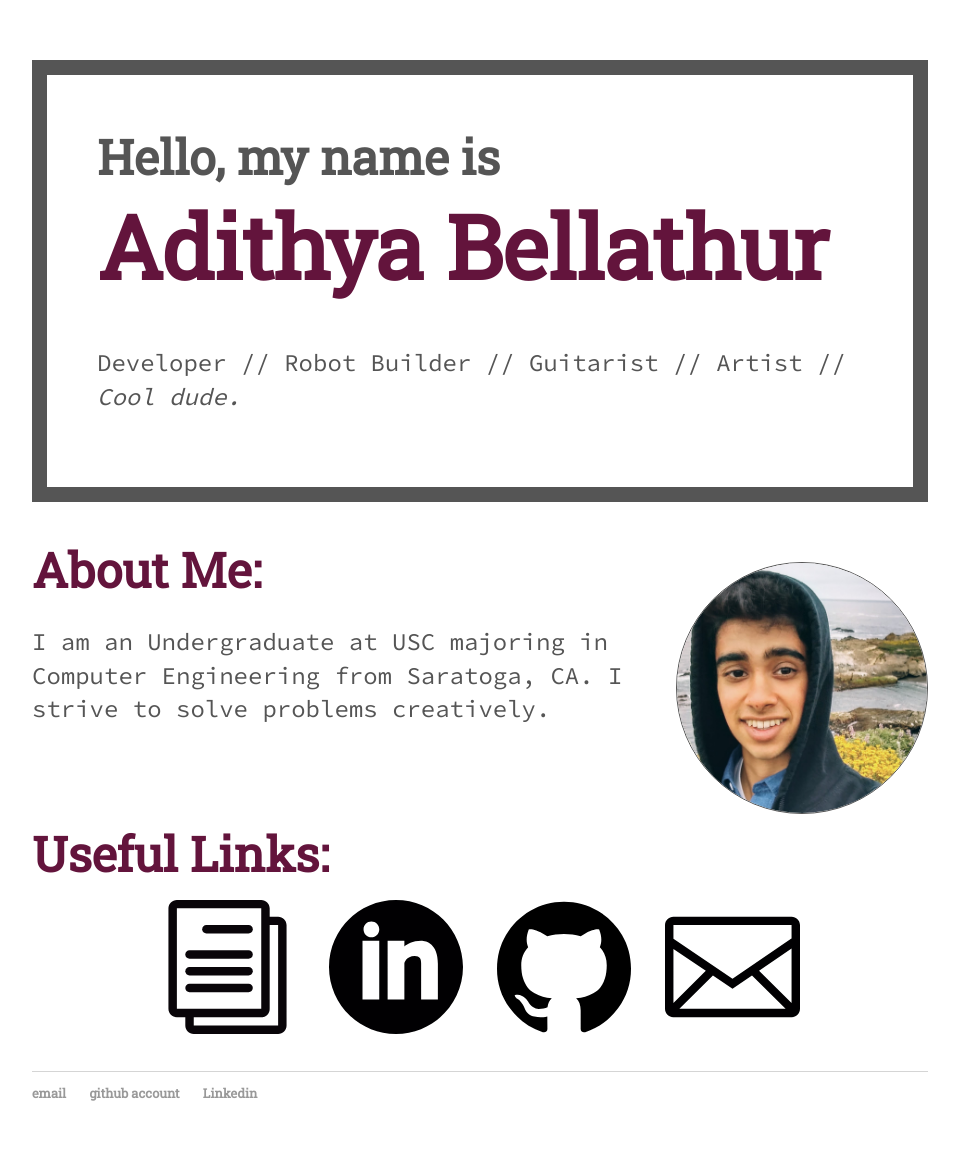
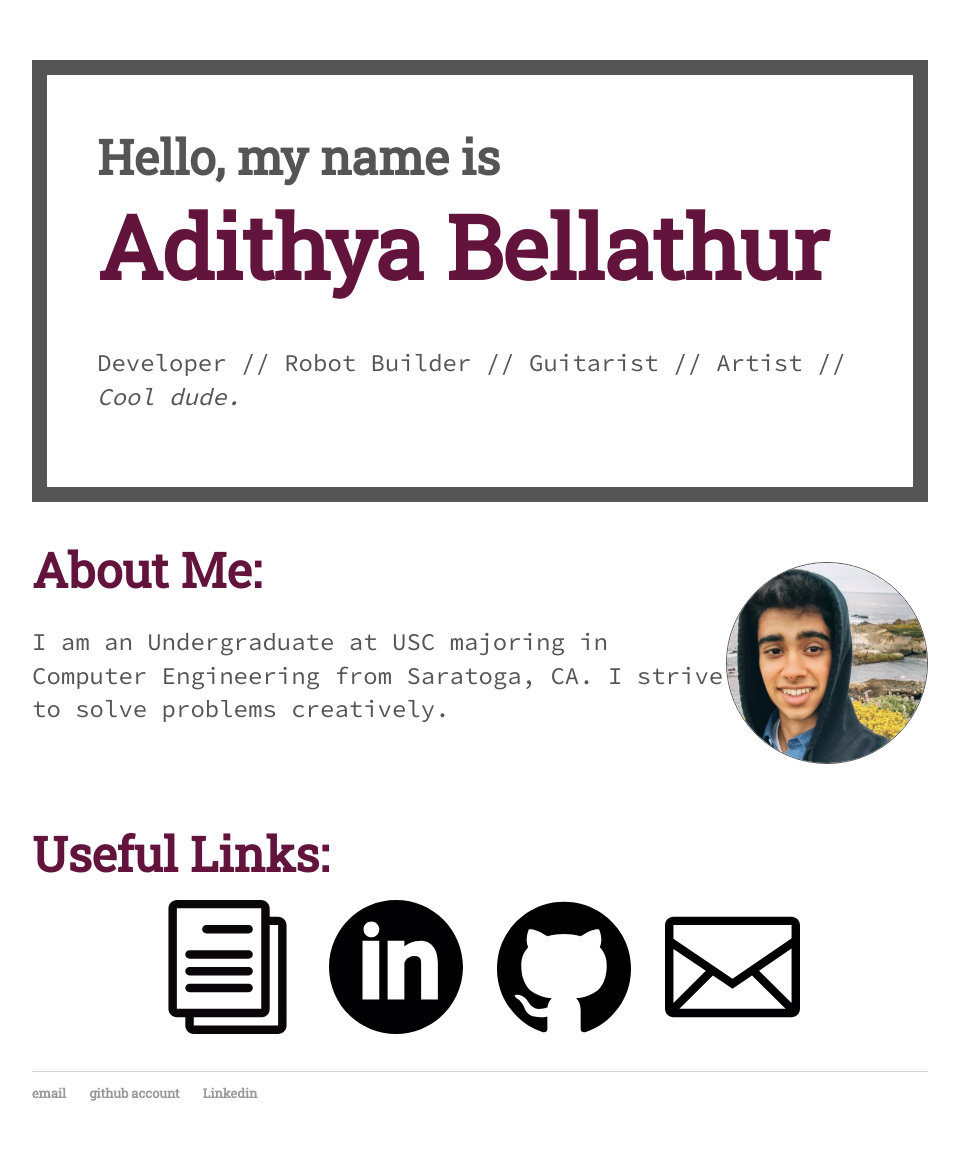
Before and after one commit to adibellathur/adibellathur.github.io, a Jekyll site: the page built from index.html, in a window 1280 px wide. Shown: the whole page, without its empty margins (160-1119 px from the left). Built offline with Jekyll 4.4.1, drawn with Linux system fonts in a browser that asks for light colours.

Commit message:
finally 3

```diff
--- a/index.html
+++ b/index.html
@@ -12,7 +12,7 @@ title: Adithya Bellathur
 	<br>
 	<br>
 	<div>
-		<p style="float: right;"><img class="img-circle" src="pictures/me.jpg" height="250px" width="250px" border="1px"></p>
+		<p style="float: right;"><img class="img-circle" src="pictures/me.jpg" height="200px" width="200px" border="1px"></p>
 		<h3>About Me:</h3>
 		<p>I am an Undergraduate at USC majoring in Computer Engineering from Saratoga, CA. I strive to solve problems creatively.</p>
 	</div>
```
